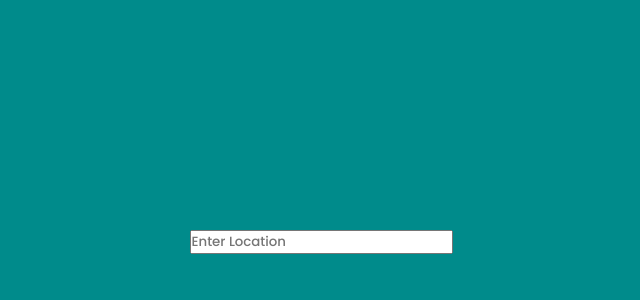
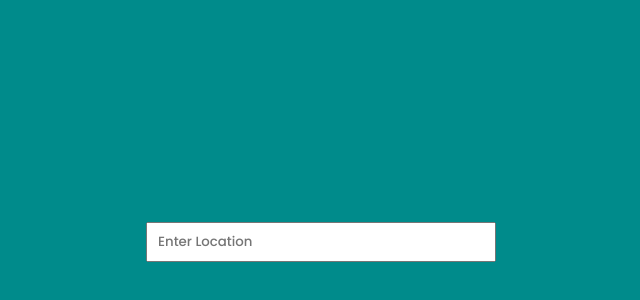
Before and after one commit to marcelooliveiramendes/weather-api, a React (Create React App) app: page / in a window 1280 px wide. Shown: the part 158-458 px from the top of the page, without its empty margins (319-959 px from the left). Built offline with nearby package versions, Linux system fonts and the light colour scheme.

Commit message:
Estilizando componentes

```diff
--- a/package.json
+++ b/package.json
@@ -3,6 +3,7 @@
   "version": "0.1.0",
   "private": true,
   "dependencies": {
+    "@fortawesome/fontawesome-svg-core": "^6.1.1",
     "@testing-library/jest-dom": "^5.16.2",
     "@testing-library/react": "^12.1.4",
     "@testing-library/user-event": "^13.5.0",
--- a/public/index.html
+++ b/public/index.html
@@ -1,43 +1,12 @@
 <!DOCTYPE html>
-<html lang="en">
+<html lang="pt-br">
   <head>
     <meta charset="utf-8" />
-    <link rel="icon" href="%PUBLIC_URL%/favicon.ico" />
     <meta name="viewport" content="width=device-width, initial-scale=1" />
-    <meta name="theme-color" content="#000000" />
-    <meta
-      name="description"
-      content="Web site created using create-react-app"
-    />
-    <link rel="apple-touch-icon" href="%PUBLIC_URL%/logo192.png" />
-    <!--
-      manifest.json provides metadata used when your web app is installed on a
-      user's mobile device or desktop. See https://developers.google.com/web/fundamentals/web-app-manifest/
-    -->
-    <link rel="manifest" href="%PUBLIC_URL%/manifest.json" />
-    <!--
-      Notice the use of %PUBLIC_URL% in the tags above.
-      It will be replaced with the URL of the `public` folder during the build.
-      Only files inside the `public` folder can be referenced from the HTML.
-
-      Unlike "/favicon.ico" or "favicon.ico", "%PUBLIC_URL%/favicon.ico" will
-      work correctly both with client-side routing and a non-root public URL.
-      Learn how to configure a non-root public URL by running `npm run build`.
-    -->
     <title>React App</title>
+    <script src="https://kit.fontawesome.com/9a7b0ad27e.js" crossorigin="anonymous"></script>
   </head>
   <body>
-    <noscript>You need to enable JavaScript to run this app.</noscript>
     <div id="root"></div>
-    <!--
-      This HTML file is a template.
-      If you open it directly in the browser, you will see an empty page.
-
-      You can add webfonts, meta tags, or analytics to this file.
-      The build step will place the bundled scripts into the <body> tag.
-
-      To begin the development, run `npm start` or `yarn start`.
-      To create a production bundle, use `npm run build` or `yarn build`.
-    -->
   </body>
 </html>
--- a/src/App.css
+++ b/src/App.css
@@ -21,8 +21,15 @@
   width: 50%;
   height: 40%;
   padding: 30px;
+  margin-top: 30px;
   background-color: white;
   display: flex;
   flex-direction: column;
   justify-content: center;
 }
+
+.searchInput{
+  width: 350px;
+  height: 40px;
+  padding: 0px 10px;
+}
--- a/src/App.js
+++ b/src/App.js
@@ -29,12 +29,16 @@ function App() {
 
   return (
     <div className="container">
+
       <input
-         type='text'
-         onChange={event => setLocation(event.target.value)}
-         onKeyPress={searchLocation}
-         placeholder="Enter Location"
+          type='text'
+          className='searchInput'
+          onChange={event => setLocation(event.target.value)}
+          onKeyPress={searchLocation}
+          placeholder="Enter Location"
       />
+
+
 
       {weather.length !== 0 &&(
         <div className='infoContent'>
```
Also changed, not shown: 1 other file (tests, documents, lock files or other folders).
